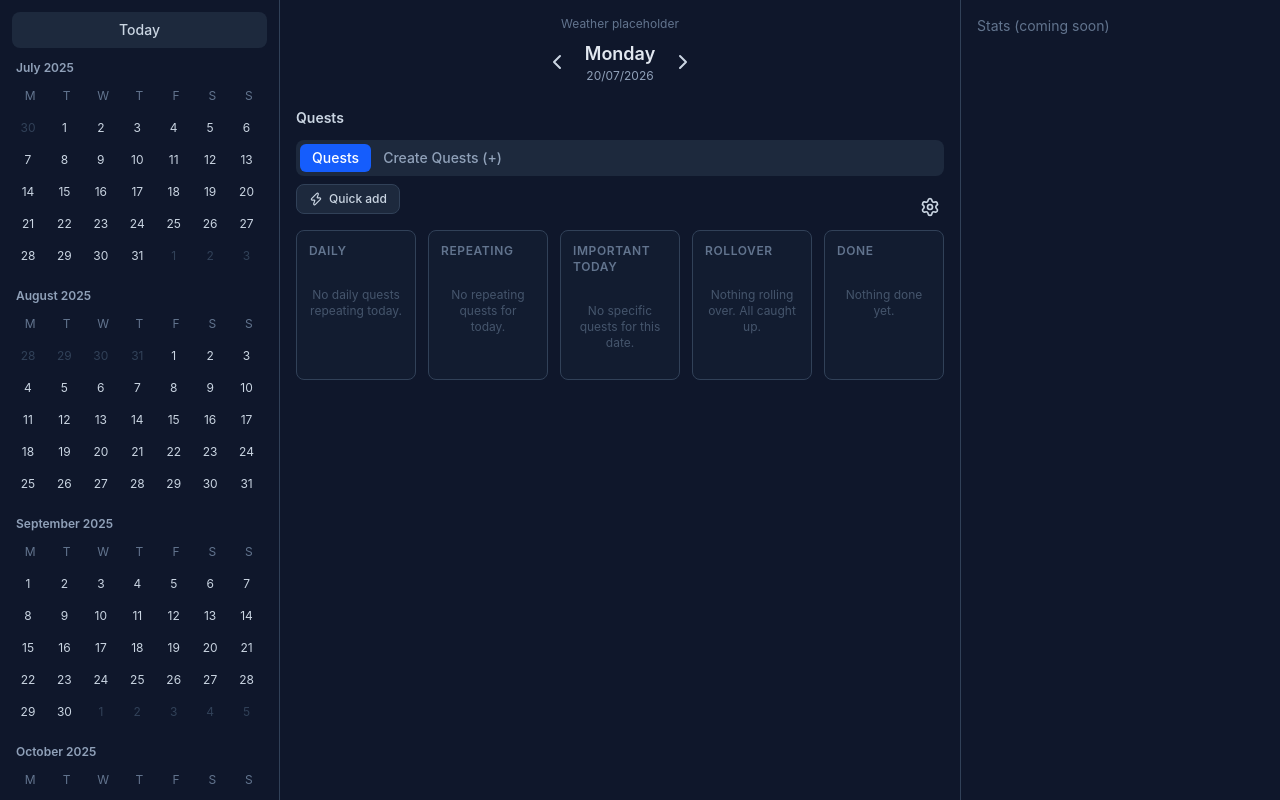
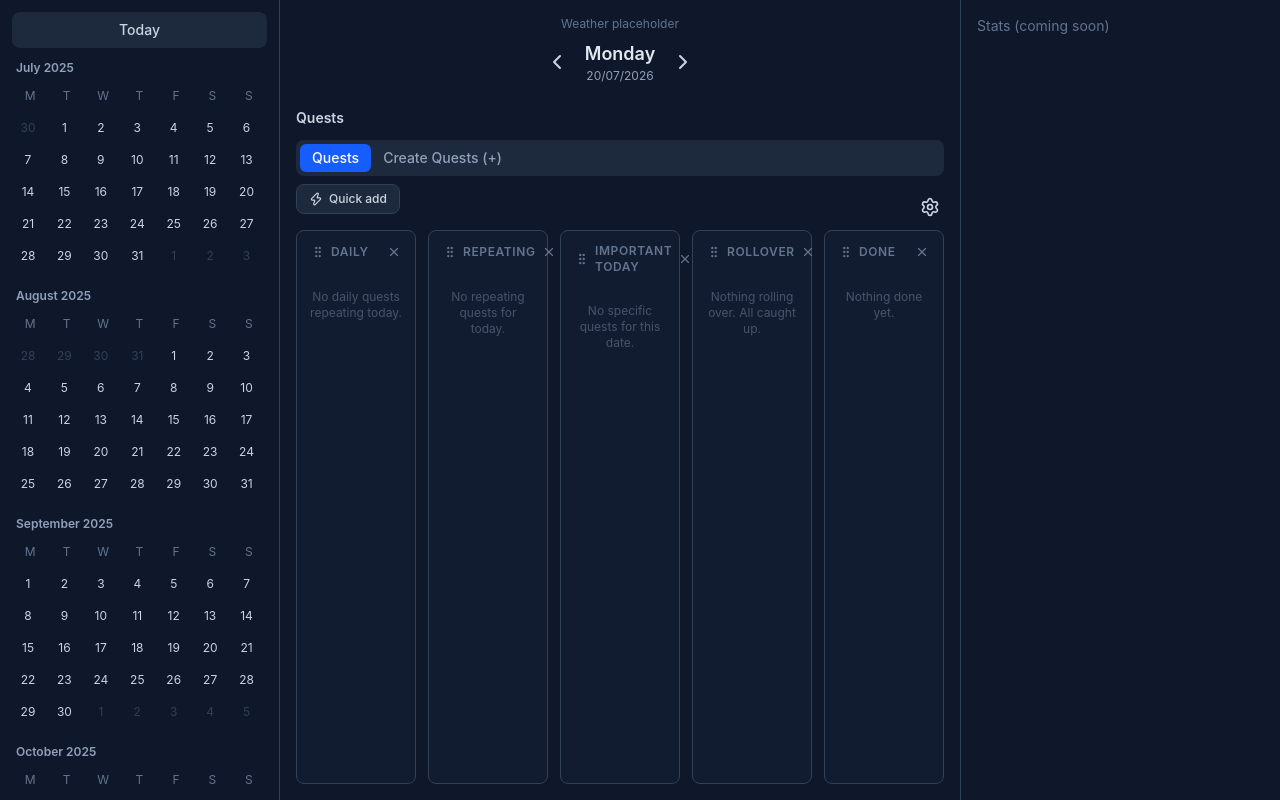
Before and after one commit to juhonis/daily-quest, a React (Vite) app in the folder client/: page / in a window 1280 px wide. Built offline with nearby package versions, Linux system fonts and the light colour scheme.

Commit message:
Add drag-and-drop reordering and hide button to quest panels

```diff
--- a/client/src/features/quests/QuestsPanelsRow.tsx
+++ b/client/src/features/quests/QuestsPanelsRow.tsx
@@ -1,3 +1,20 @@
+import {
+  type DragEndEvent,
+  DndContext,
+  PointerSensor,
+  KeyboardSensor,
+  useSensor,
+  useSensors,
+  closestCenter,
+} from '@dnd-kit/core'
+import {
+  SortableContext,
+  useSortable,
+  arrayMove,
+  rectSortingStrategy,
+  sortableKeyboardCoordinates,
+} from '@dnd-kit/sortable'
+import { CSS } from '@dnd-kit/utilities'
 import type { Quest, CompletionRecord, PanelId } from '../../types'
 import { useStore } from '../../store/useStore'
 import {
@@ -28,12 +45,62 @@ interface QuestsPanelsRowProps {
   onEdit: (questId: string) => void
 }
 
+function SortablePanel({
+  id,
+  quests,
+  ...rest
+}: { id: PanelId; quests: Quest[] } & Omit<QuestsPanelsRowProps, 'quests'>) {
+  const {
+    attributes,
+    listeners,
+    setNodeRef,
+    setActivatorNodeRef,
+    transform,
+    transition,
+    isDragging,
+  } = useSortable({ id })
+  const togglePanelHidden = useStore((s) => s.togglePanelHidden)
+
+  const style = {
+    transform: CSS.Transform.toString(transform),
+    transition,
+    opacity: isDragging ? 0.5 : undefined,
+  }
+
+  const dragHandleProps = {
+    ref: setActivatorNodeRef,
+    ...listeners,
+    ...attributes,
+  }
+  const Panel = PANEL_MAP[id]
+
+  return (
+    <div ref={setNodeRef} style={style} className="flex-1 min-w-0">
+      <Panel
+        quests={quests}
+        {...rest}
+        dragHandleProps={dragHandleProps}
+        onHide={() => togglePanelHidden(id)}
+      />
+    </div>
+  )
+}
+
 export function QuestsPanelsRow(props: QuestsPanelsRowProps) {
   const panelOrder = useStore((s) => s.panelOrder)
   const hiddenPanels = useStore((s) => s.hiddenPanels)
+  const setPanelOrder = useStore((s) => s.setPanelOrder)
 
-  const groups = groupQuestsByActivityReason(props.quests, props.selectedDate, props.completions)
-  const finished = getFinishedQuestsForDate(props.quests, props.selectedDate, props.completions)
+  const groups = groupQuestsByActivityReason(
+    props.quests,
+    props.selectedDate,
+    props.completions,
+  )
+  const finished = getFinishedQuestsForDate(
+    props.quests,
+    props.selectedDate,
+    props.completions,
+  )
 
   const questMap: Record<PanelId, Quest[]> = {
     daily: groups.repeating.filter((q) => q.repeat === 'daily'),
@@ -45,25 +112,40 @@ export function QuestsPanelsRow(props: QuestsPanelsRowProps) {
 
   const visiblePanels = panelOrder.filter((id) => !hiddenPanels.includes(id))
 
+  const sensors = useSensors(
+    useSensor(PointerSensor, { activationConstraint: { distance: 8 } }),
+    useSensor(KeyboardSensor, {
+      coordinateGetter: sortableKeyboardCoordinates,
+    }),
+  )
+
+  function handleDragEnd(event: DragEndEvent) {
+    const { active, over } = event
+    if (over && active.id !== over.id) {
+      const oldIndex = panelOrder.indexOf(active.id as PanelId)
+      const newIndex = panelOrder.indexOf(over.id as PanelId)
+      setPanelOrder(arrayMove(panelOrder, oldIndex, newIndex))
+    }
+  }
+
   return (
-    <div className="flex flex-row gap-3 overflow-x-auto items-stretch">
-      {visiblePanels.map((id) => {
-        const Panel = PANEL_MAP[id]
-        const quests = questMap[id]
-        return (
-          <div key={id} className="flex-1 min-w-0">
-            <Panel
-              quests={quests}
-              selectedDate={props.selectedDate}
-              completions={props.completions}
-              onToggleCompletion={props.onToggleCompletion}
-              onToggleSubQuest={props.onToggleSubQuest}
-              onDelete={props.onDelete}
-              onEdit={props.onEdit}
+    <DndContext
+      sensors={sensors}
+      collisionDetection={closestCenter}
+      onDragEnd={handleDragEnd}
+    >
+      <SortableContext items={visiblePanels} strategy={rectSortingStrategy}>
+        <div className="flex flex-row gap-3 h-full overflow-x-auto items-stretch">
+          {visiblePanels.map((id) => (
+            <SortablePanel
+              key={id}
+              id={id}
+              quests={questMap[id]}
+              {...props}
             />
-          </div>
-        )
-      })}
-    </div>
+          ))}
+        </div>
+      </SortableContext>
+    </DndContext>
   )
 }
--- a/client/src/features/quests/panels/BasePanel.tsx
+++ b/client/src/features/quests/panels/BasePanel.tsx
@@ -1,5 +1,6 @@
 import type { Quest, CompletionRecord } from '../../../types'
 import { QuestCard } from '../QuestCard'
+import { X, GripVertical } from 'lucide-react'
 
 interface BasePanelProps {
   quests: Quest[]
@@ -12,6 +13,8 @@ interface BasePanelProps {
   label: string
   emptyHint: string
   isDone?: boolean
+  dragHandleProps?: Record<string, unknown>
+  onHide?: () => void
 }
 
 export function BasePanel({
@@ -25,12 +28,26 @@ export function BasePanel({
   label,
   emptyHint,
   isDone,
+  dragHandleProps,
+  onHide,
 }: BasePanelProps) {
   return (
     <div className="rounded-lg border border-slate-700 bg-slate-800/30 p-3 h-full flex flex-col">
-      <h3 className="text-xs font-semibold text-slate-500 uppercase tracking-wider mb-3">
-        {label}
-      </h3>
+      <div className="flex items-center gap-1 mb-3">
+        {dragHandleProps && (
+          <button {...dragHandleProps} className="p-0.5 cursor-grab active:cursor-grabbing text-slate-500 hover:text-slate-300">
+            <GripVertical className="w-3.5 h-3.5" />
+          </button>
+        )}
+        <h3 className="text-xs font-semibold text-slate-500 uppercase tracking-wider flex-1">
+          {label}
+        </h3>
+        {onHide && (
+          <button onClick={onHide} className="p-0.5 text-slate-500 hover:text-red-400">
+            <X className="w-3.5 h-3.5" />
+          </button>
+        )}
+      </div>
       {quests.length === 0 ? (
         <p className="text-xs text-slate-600 text-center py-4 flex-1">{emptyHint}</p>
       ) : (
--- a/client/src/features/quests/panels/DailyQuestsPanel.tsx
+++ b/client/src/features/quests/panels/DailyQuestsPanel.tsx
@@ -9,6 +9,8 @@ interface DailyQuestsPanelProps {
   onToggleSubQuest: (questId: string, subQuestId: string, date: string) => void
   onDelete: (questId: string) => void
   onEdit: (questId: string) => void
+  dragHandleProps?: Record<string, unknown>
+  onHide?: () => void
 }
 
 export function DailyQuestsPanel(props: DailyQuestsPanelProps) {
--- a/client/src/features/quests/panels/DoneQuestsPanel.tsx
+++ b/client/src/features/quests/panels/DoneQuestsPanel.tsx
@@ -9,6 +9,8 @@ interface DoneQuestsPanelProps {
   onToggleSubQuest: (questId: string, subQuestId: string, date: string) => void
   onDelete: (questId: string) => void
   onEdit: (questId: string) => void
+  dragHandleProps?: Record<string, unknown>
+  onHide?: () => void
 }
 
 export function DoneQuestsPanel(props: DoneQuestsPanelProps) {
--- a/client/src/features/quests/panels/ImportantQuestsPanel.tsx
+++ b/client/src/features/quests/panels/ImportantQuestsPanel.tsx
@@ -9,6 +9,8 @@ interface ImportantQuestsPanelProps {
   onToggleSubQuest: (questId: string, subQuestId: string, date: string) => void
   onDelete: (questId: string) => void
   onEdit: (questId: string) => void
+  dragHandleProps?: Record<string, unknown>
+  onHide?: () => void
 }
 
 export function ImportantQuestsPanel(props: ImportantQuestsPanelProps) {
--- a/client/src/features/quests/panels/RepeatingQuestsPanel.tsx
+++ b/client/src/features/quests/panels/RepeatingQuestsPanel.tsx
@@ -9,6 +9,8 @@ interface RepeatingQuestsPanelProps {
   onToggleSubQuest: (questId: string, subQuestId: string, date: string) => void
   onDelete: (questId: string) => void
   onEdit: (questId: string) => void
+  dragHandleProps?: Record<string, unknown>
+  onHide?: () => void
 }
 
 export function RepeatingQuestsPanel(props: RepeatingQuestsPanelProps) {
--- a/client/src/features/quests/panels/RolloverQuestsPanel.tsx
+++ b/client/src/features/quests/panels/RolloverQuestsPanel.tsx
@@ -9,6 +9,8 @@ interface RolloverQuestsPanelProps {
   onToggleSubQuest: (questId: string, subQuestId: string, date: string) => void
   onDelete: (questId: string) => void
   onEdit: (questId: string) => void
+  dragHandleProps?: Record<string, unknown>
+  onHide?: () => void
 }
 
 export function RolloverQuestsPanel(props: RolloverQuestsPanelProps) {
```
